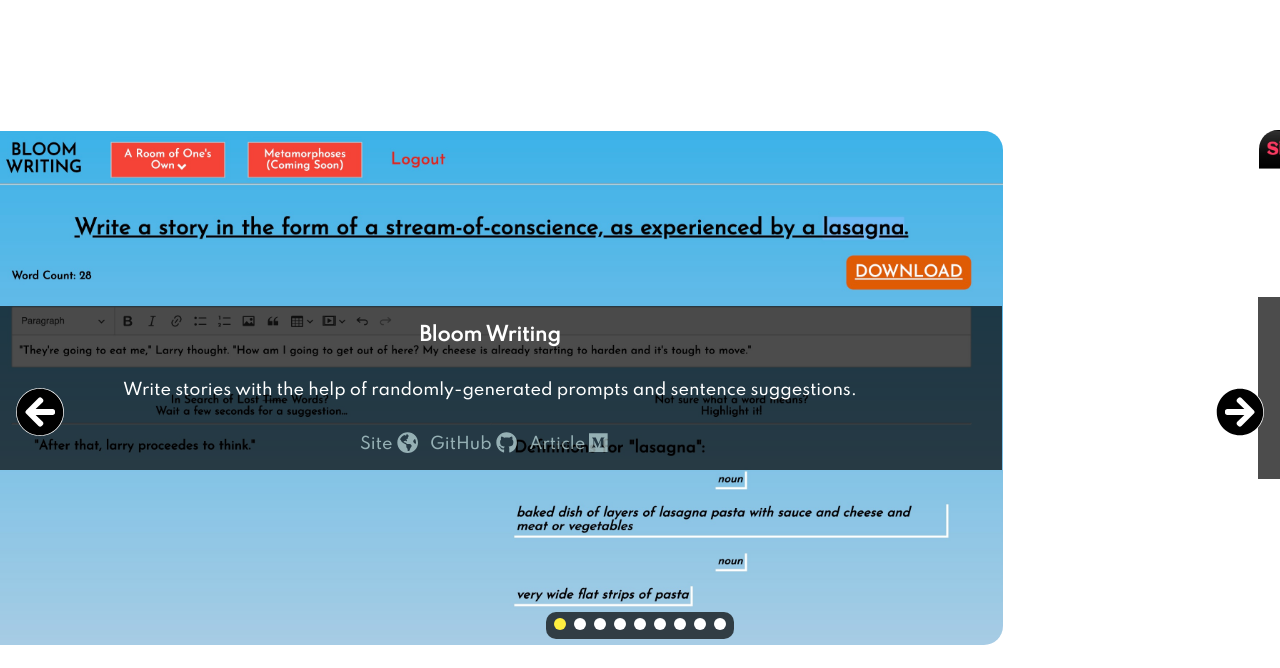
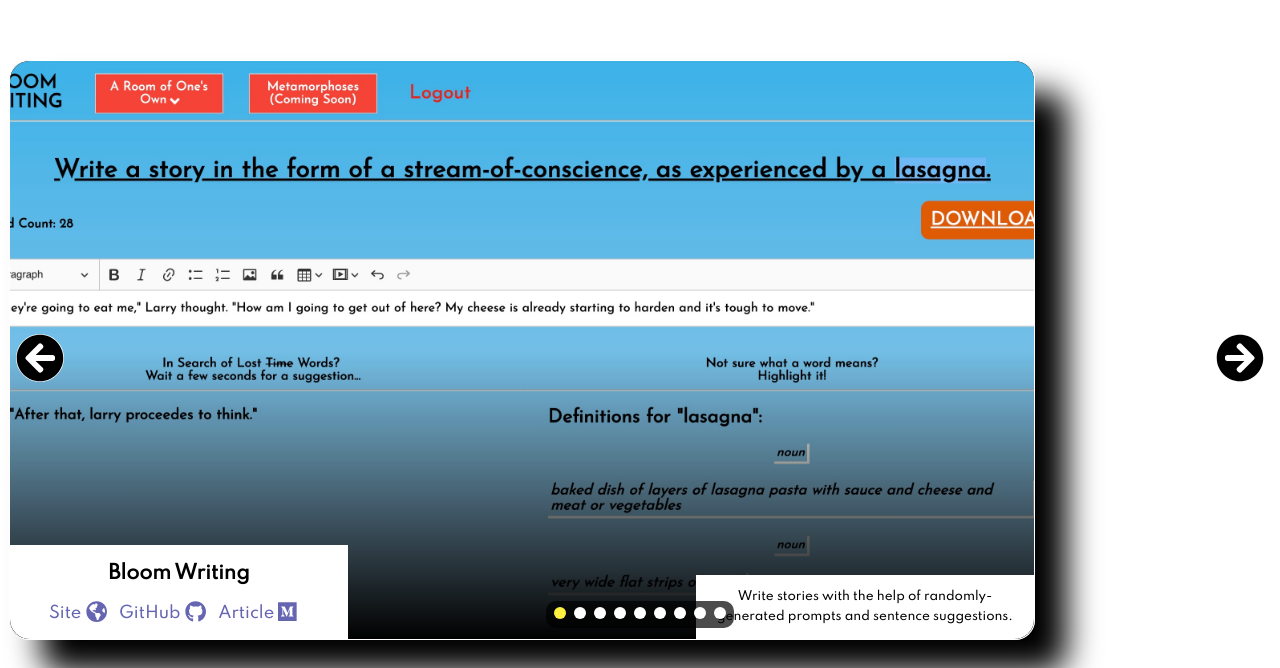
Before and after one commit to brandonhrowe/brandonrowe-portfolio-v2, a React (Create React App) app: page / in a window 1280 px wide. Shown: the part 1652-2320 px from the top of the page. Built offline with nearby package versions, Linux system fonts and the light colour scheme.

Commit message:
modify card display

```diff
--- a/src/components/Card.tsx
+++ b/src/components/Card.tsx
@@ -18,16 +18,21 @@ const Card = ({
   children,
   className = "",
 }: CardProps) => (
-  <div
-    className={`card-component ${className}`}
-  >
-    <img src={image} alt={title} title={title} className="card-image" />
-    <div className="card-text">
-      <h1>{title}</h1>
-      <p>{description}</p>
-      <Links links={links} className="card-links" />
+  <div className={`card-component ${className}`}>
+    <div className="card-container">
+      <div className="card-image">
+        <div className="card-image-filter" />
+        <img src={image} alt={title} title={title} className="card-image" />
+      </div>
+      <div className="card-text left">
+        <h1>{title}</h1>
+        <Links links={links} className="card-links icons-mobile-secondary icons-desktop-secondary" />
+      </div>
+      <div className="card-text right">
+        <p>{description}</p>
+      </div>
+      {children}
     </div>
-    {children}
   </div>
 );
 
--- a/src/style/_card.scss
+++ b/src/style/_card.scss
@@ -4,32 +4,91 @@
   justify-content: center;
   background-size: contain;
   background-repeat: no-repeat;
-  height: 80vh;
+  height: 85vh;
+  width: 80%;
 
-  & > img {
+  .card-container {
     position: absolute;
+    margin: 0 0 5rem;
+    top: 2rem;
     object-fit: contain;
     border-radius: 20px;
     border: white 1px solid;
+    width: 80%;
+    height: 85%;
+    background-size: cover;
+    background-repeat: no-repeat;
+    background-color:rgba(0, 0, 0, 0.7);
+    box-shadow: 2rem 2rem 2rem black;
+
+    .card-image {
+      position: absolute;
+      width: 100%;
+      height: 100%;
+      border-radius: 20px;
+
+      .card-image-filter {
+        position: absolute;
+        width: 100%;
+        height: 100%;
+        border-radius: 20px;
+        z-index: 10;
+        background:linear-gradient(black, #0000, black);
+
+        @media screen and (min-width: 600px) {
+          background:linear-gradient(#0000, #0000, black);
+        }
       }
 
-  &,
       img {
-    width: 80%;
+        object-fit: cover;
+      }
     }
 
     .card-text {
+      position: absolute;
+      top: 0;
       display: flex;
       flex-direction: column;
       align-items: center;
       width: 100%;
       z-index: 10;
-    color: white;
-    background-color: rgba(0, 0, 0, 0.7);
+      color: black;
+      background-color: white;
+
+      @media screen and (min-width: 600px) {
+        width: 33%;
+        bottom: 0;
+        top: auto;
+      }
+
+      &.left {
+        border-radius: 20px 20px 0 0;
+
+        @media screen and (min-width: 600px) {
+          border-radius: 0 0 0 20px;
+        }
+
+        h1 {
+          margin-bottom: 0;
+        }
+      }
+
+      &.right {
+        right: 0;
+        font-size: .75rem;
+        line-height: 1.25rem;
+        display: none;
+        border-radius: 0 0 20px 0;
+
+        @media screen and (min-width: 600px) {
+          display: block;
+        }
+      }
 
       h1, p {
         text-align: center;
-      padding: 0 5rem;
+        padding: 0 1rem;
       }
 
       .card-links {
@@ -44,3 +103,4 @@
       }
     }
   }
+}
--- a/src/style/_carousel.scss
+++ b/src/style/_carousel.scss
@@ -6,18 +6,11 @@
 
   .carousel-tabs {
     position: absolute;
-    margin-top: 27rem;
+    bottom: 5rem;
     background:rgba(0, 0, 0, 0.7);
     padding: .25rem;
     border-radius: 10px;
-
-    @media screen and (min-width: 960px) {
-      margin-top: 30rem;
-    }
-
-    @media screen and (min-width: 1225px) {
-      margin-top: 34rem;
-    }
+    z-index: 10;
 
     .carousel-tab {
       padding: 0 .25rem;
@@ -66,20 +59,18 @@
     flex-direction: column;
     justify-content: center;
     align-items: center;
-    cursor: pointer;
     scroll-snap-align: start;
     width: 100%;
   }
 
   .carousel-nav {
     position: absolute;
-    top: 0;
+    top: 45%;
     cursor: pointer;
     outline: none;
     z-index: 15;
     align-items: center;
     justify-content: center;
-    margin-top: 25%;
     border-radius: 200px;
     background: white;
     color: black;
--- a/src/style/_links.scss
+++ b/src/style/_links.scss
@@ -1,7 +1,7 @@
 .links-component {
   span {
     a {
-      color: $icon-color-primary;
+      color: $icon-color-secondary;
       opacity: 0.6;
       text-decoration: none;
       padding-right: 0.75rem;
```
Lines whose indentation alone changed are shown as unchanged.
